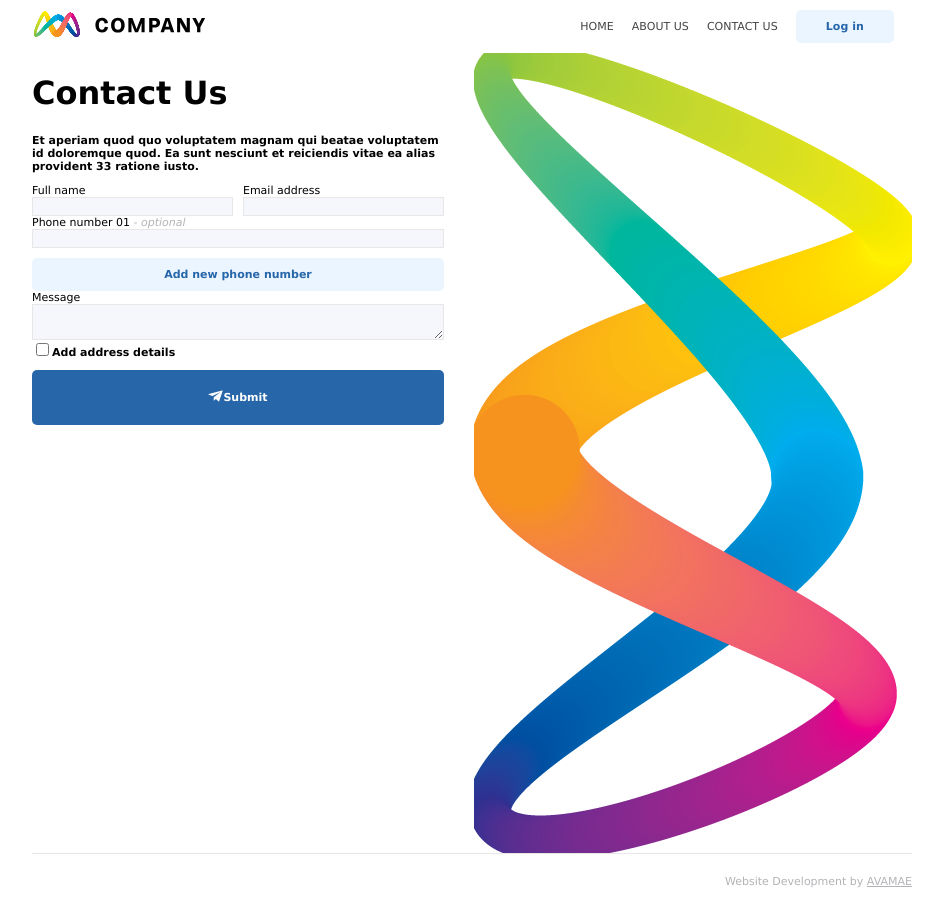
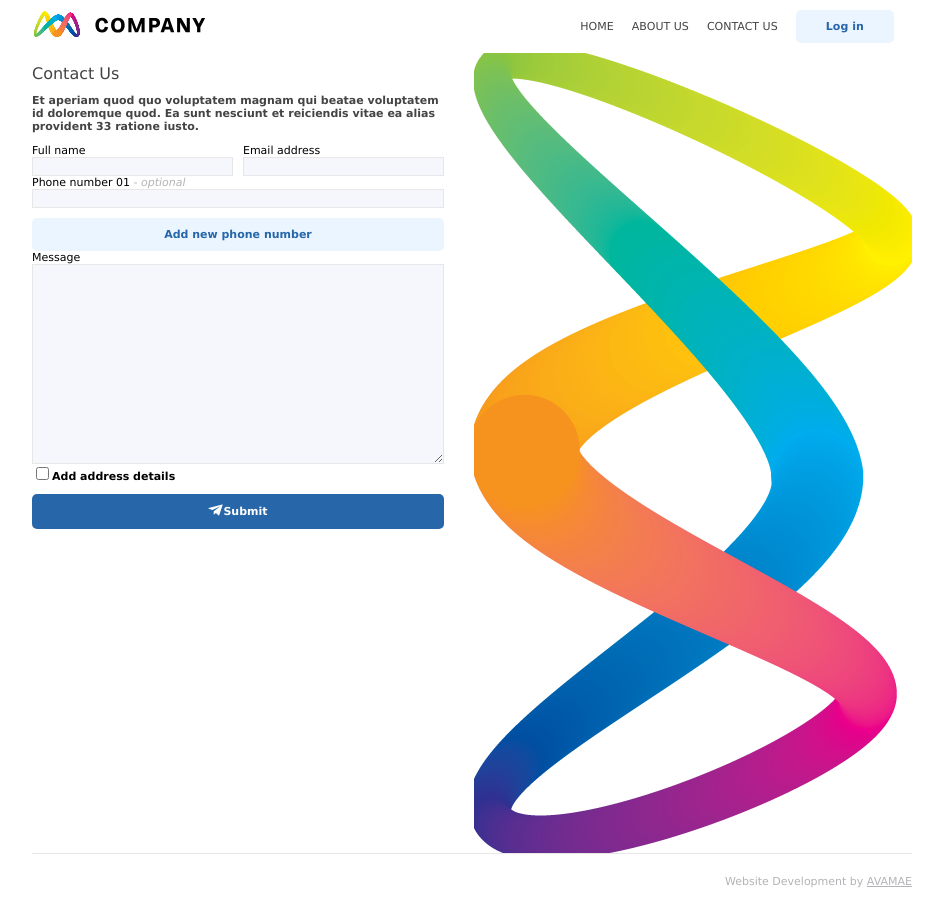
Before and after one commit to melody-sylvestre/companyWebsite, a React (Create React App) app in the folder company-app/: page /contact-us in a window 1280 px wide. Shown: the whole page, without its empty margins (168-1111 px from the left). Built offline with nearby package versions, Linux system fonts and the light colour scheme.

Commit message:
tweaked layout of contact form

```diff
--- a/company-app/src/ContactForm/ContactForm.js
+++ b/company-app/src/ContactForm/ContactForm.js
@@ -166,7 +166,7 @@ const ContactForm = (props) => {
                 <input type="text" name="StateCounty" id="state" value={addressDetails.StateCounty || ""} required onChange={event => handleChangeAddress(event)} />
               </div>
             </div>
-           <div className="postcode_country_fields">
+            <div className="postcode_country_fields">
               <div className="form_field_and_label">
                 <label htmlFor="postcode">Postcode</label>
                 <input type="text" name="Postcode" id="postcode" value={addressDetails.Postcode || ""} required onChange={event => handleChangeAddress(event)} />
@@ -184,7 +184,7 @@ const ContactForm = (props) => {
         <div className="submit_icon_container">
           <IconSubmit />
         </div>
-        <p>Submit</p>
+        Submit
       </button>
     </form>
   )
--- a/company-app/src/ContactForm/ContactForm.scss
+++ b/company-app/src/ContactForm/ContactForm.scss
@@ -9,6 +9,8 @@
 form {
     display: flex;
     flex-direction: column;
+    justify-content: space-around;
+    column-gap: 20px;
 }
 
 input,
@@ -17,6 +19,9 @@ textarea {
     border: solid $border_colour 1px;
 }
 
+#Message {
+    height: 200px;
+}
 .form_field_and_label {
     display: flex;
     flex-direction: column;
@@ -119,11 +124,9 @@ textarea {
 
 @media screen and (max-width: 800px) {
     .city_and_country_details {
-        justify-content: space-between;
+        // justify-content: space-between;
         .form_field_and_label {
             max-width: 150px;
         }
     }
-
-
 }
--- a/company-app/src/ContactMain/ContactMain.js
+++ b/company-app/src/ContactMain/ContactMain.js
@@ -11,8 +11,9 @@ const ContactMain = () => {
             <div className="contact_text_container">
                 <h1>Contact Us</h1>
                 <p>Et aperiam quod quo voluptatem magnam qui beatae voluptatem id doloremque quod. Ea sunt nesciunt et reiciendis vitae ea alias provident 33 ratione iusto. </p>
-                          {formSubmitted ? <FormSubmittedBox /> : <ContactForm setFormSubmitted={setFormSubmitted} />}
+                {formSubmitted ? <FormSubmittedBox /> : <ContactForm setFormSubmitted={setFormSubmitted} />}
             </div>
+
             <img src="images/Img_Contact.png" alt="Company logo" className="side_image" />
 
        </main>
--- a/company-app/src/ContactMain/ContactMain.scss
+++ b/company-app/src/ContactMain/ContactMain.scss
@@ -17,12 +17,14 @@
 .contact_text_container{
     max-width: 500px;
 
-    h2 {
-        font-size: $title_font_size ;
-        font-weight: 300;
+    h1{
+        color: $primary_text_colour;
+        font-size: $subtitle_font_size ;
+        font-weight: normal;
     }
 
     p {
+        color: $primary_text_colour;
         font-size: $paragraph_font_size;
         font-weight: bold;
     }
@@ -40,6 +42,7 @@
     }
 
     .contact_main {
+        justify-content: center;
         margin-left: $side_margins_mobile;
         margin-right: $side_margins_mobile;
     }
```
